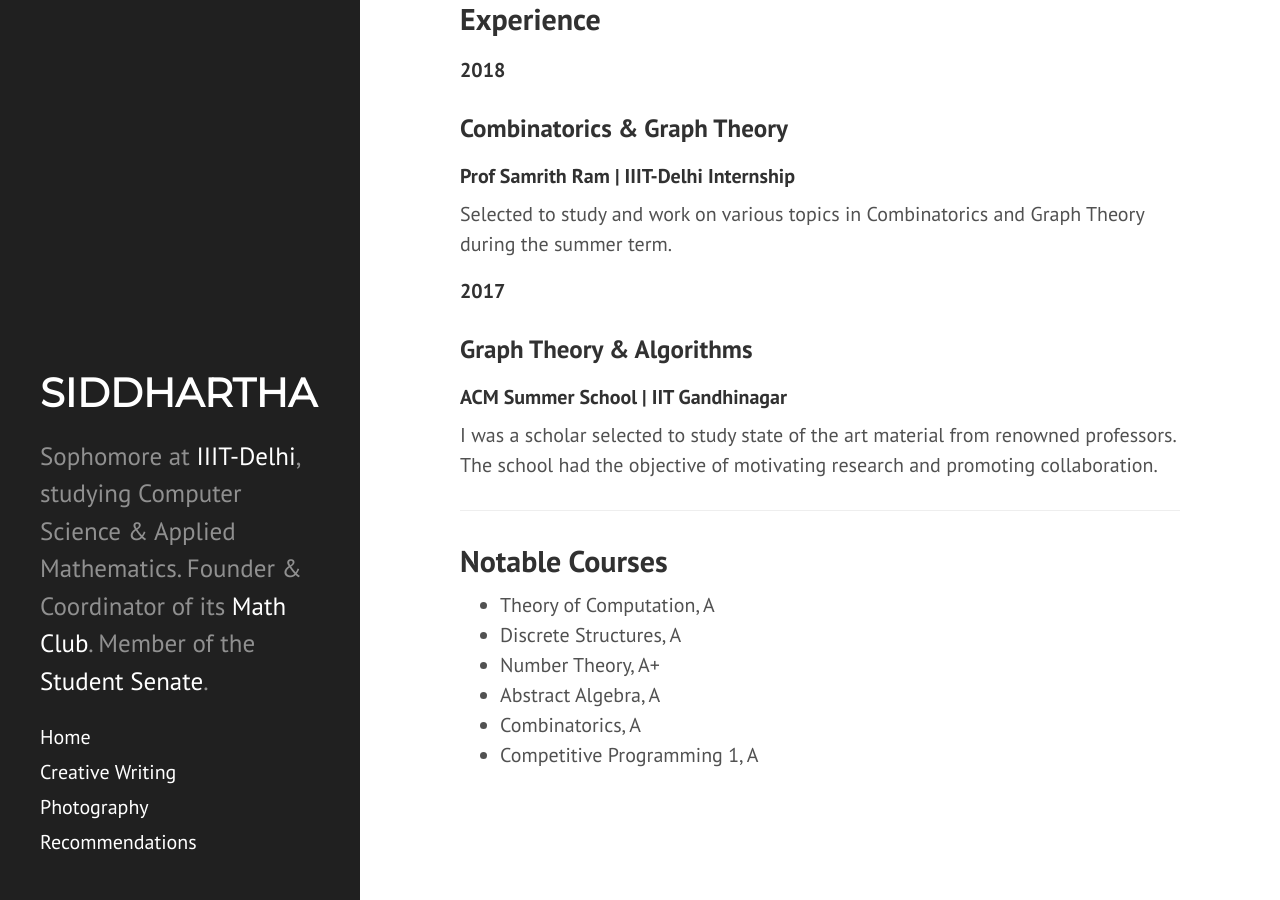
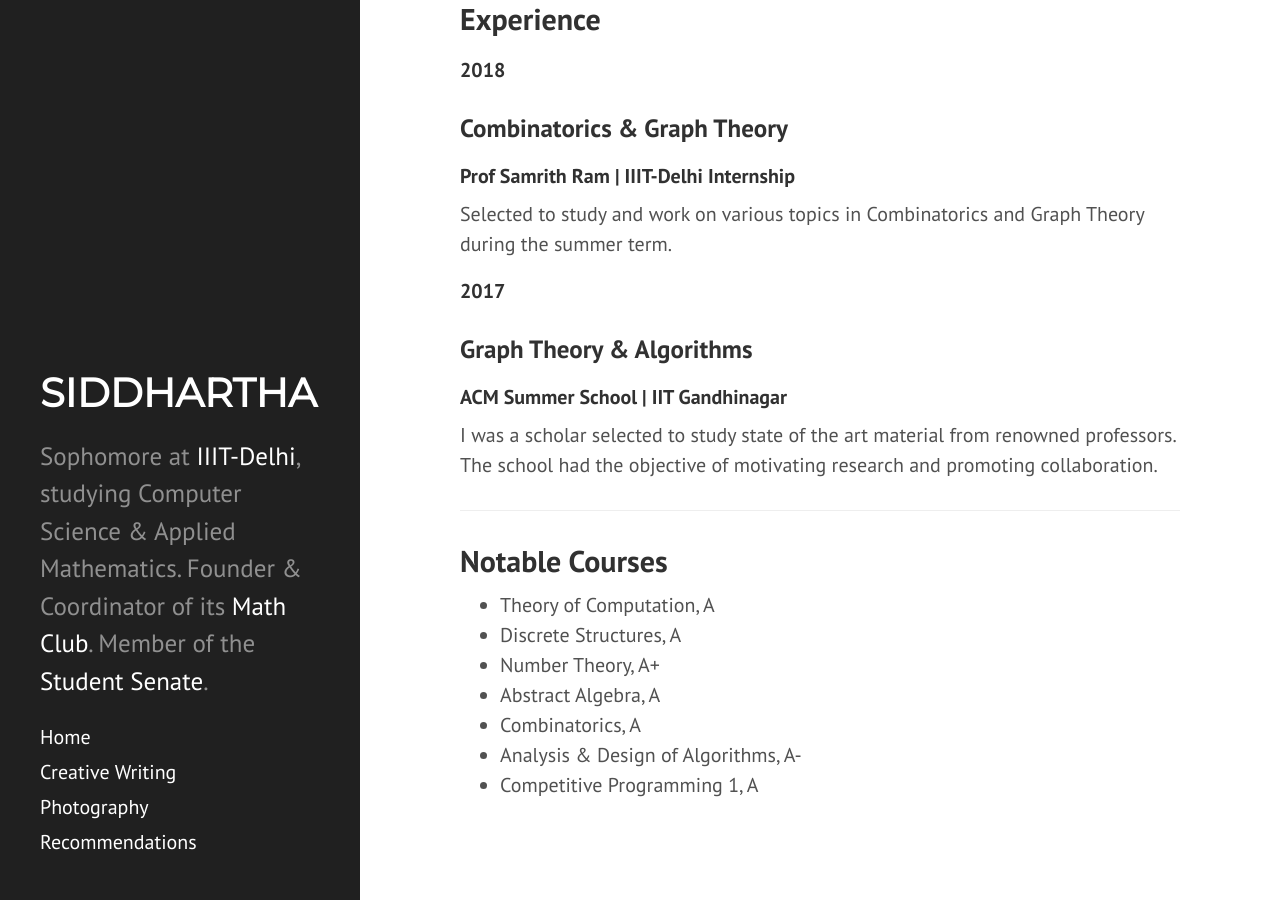
Before and after one commit to siddjai/siddjai.github.io, a Jekyll site: the page built from index.md, in a window 1280 px wide and 900 px high, scrolled down 1177 px. Built offline with Jekyll 4.4.1, drawn with Linux system fonts in a browser that asks for light colours; nearby versions of some CDN libraries.

Commit message:
Added ADA

```diff
--- a/index.md
+++ b/index.md
@@ -55,4 +55,5 @@
  - Number Theory, A+
  - Abstract Algebra, A
  - Combinatorics, A
+ - Analysis & Design of Algorithms, A-
  - Competitive Programming 1, A
```
